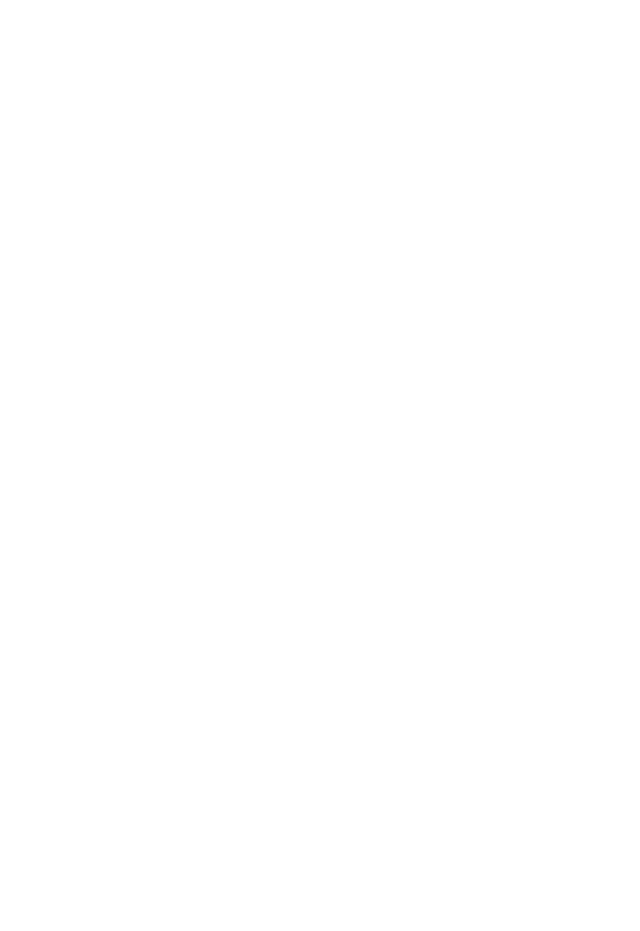
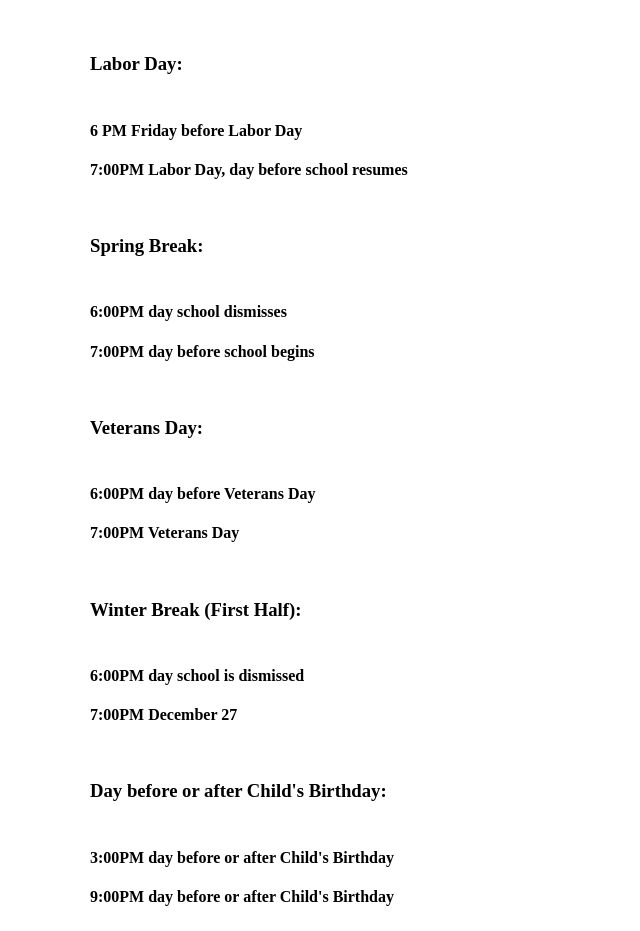
Before and after one commit to daytimedilemma/Level-5-Capstone-Project, a React (Create React App) app in the folder client/: page /submitCustodialResults in a window 1280 px wide. Shown: the part 700-1631 px from the top of the page, without its empty margins (0-640 px from the left). Before the commit the page ends 800 px from the top, so only its background shows below. Built offline with nearby package versions, Linux system fonts and the light colour scheme.

Commit message:
added even and odd components

```diff
--- a/client/src/InputContext.js
+++ b/client/src/InputContext.js
@@ -31,6 +31,23 @@
 
     const [summerList, setSummerList] = useState([])
     const[childAndSeasonList, setChildAndSeasonList] = useState([])
+     const childAndSeasonInputInit = {
+        childName: "",
+        childBeginningSchoolTime: "08:00",
+        childEndingSchoolTime: "03:00",
+        childBirthday: "",
+        fallBreakStartDate: "",
+        fallBreakEndDate: "",
+        winterBreakFirstHalfStartDate: "",
+        winterBreakFirstHalfEndDate: "",
+        winterBreakSecondHalfStartDate: "",
+        winterBreakSecondHalfEndDate: "",
+        springBreakStartDate: "",
+        springBreakEndDate: ""
+    }
+
+    const [childAndSeasonInput, setChildAndSeasonInput] = useState(childAndSeasonInputInit)
+
 
     function getParentData(parentPath, setParentData) {
         axios.get(`/${parentPath}`)
@@ -227,7 +244,9 @@
 
             // getCalendar,
             // calendar
-
+            childAndSeasonInputInit,
+            childAndSeasonInput,
+            setChildAndSeasonInput,
             summerList,
             setSummerList,
             childAndSeasonList,
--- a/client/src/components/SubmitCustodialResults.js
+++ b/client/src/components/SubmitCustodialResults.js
@@ -1,19 +1,22 @@
 import React, { useContext, useState } from "react"
 import { UseContext } from "../InputContext"
+import EvenHolidays from "./seasonBreakInputs/EvenHolidays"
+import OddHolidays from "./seasonBreakInputs/OddHolidays"
 
 export default function SubmitCustodialResults(){
     const {summerList, year} = useContext(UseContext)
 
+    const showEvenHolidays = EvenHolidays
+    console.log(showEvenHolidays)
     // const evenHolidays = {}
     // const oddHolidays = {}
-    // const showHolidays
-    //  if(year % 2 === 0 {
+    // const showEvenHolidays = {
+    //     if(year % 2 === 0) {
+    //         //const showHolidays = EvenHolidays
+    //       }
+    // }
 
-    //     showHolidays = evenHolidays
-    //     return (
-    //         <></>
-    //     )
-    // })
+
     const displayList = summerList.map((item, index) => {
         return (
             <>
@@ -28,7 +31,9 @@
             {displayList}
             <h1>All holidays you have your child</h1>
             <ul>
-
+               {year % 2 === 0 ? <EvenHolidays/>:
+               <OddHolidays/>
+               }
             </ul>
         </>
     )
--- /dev/null
+++ b/client/src/components/seasonBreakInputs/EvenHolidays.js
@@ -0,0 +1,82 @@
+import React from 'react'
+
+export default function EvenHolidays() {
+
+    //const displayEvenYears = evenYears.map(holiday => {
+      //  console.log(holiday)
+     //   return (
+    //        <h1>{holiday.name}</h1>
+    //    )
+   //})
+    const evenYears = [
+
+             {
+                    name: "Dr. Martin Luther King Jr. Day",
+                    beginningTime: "6:00PM",
+                    beginningDay: "Friday before holiday",
+                    endingTime: "7:00PM",
+                    endingDay: "Martin Luther King Jr. Day"
+                },
+                {
+                    name: "Spring Break",
+                    beginningTime: "6:00PM",
+                    beginningDay: "day school dismisses",
+                    endingTime: "7:00PM",
+                    endingDay: "day before school begins"
+                },
+                {
+                    name: "Independence Day",
+                    beginningTime: "6:00PM",
+                    beginningDay: "July 3",
+                    endingTime: "6:00PM",
+                    endingDay: "July 5th"
+                },
+                {
+                    name: "Labor Day",
+                    beginningTime: "6 PM",
+                    beginningDay: "Friday before Labor Day",
+                    endingTime: "7:00PM",
+                    endingDay: "Labor Day, day before school resumes"
+                },
+                {
+                    name: "Spring Break",
+                    beginningTime: "6:00PM",
+                    beginningDay: "day school dismisses",
+                    endingTime: "7:00PM",
+                    endingDay: "day before school begins"
+                },
+                {
+                    name: "Veterans Day",
+                    beginningTime: "6:00PM",
+                    beginningDay: "day before Veterans Day",
+                    endingTime: "7:00PM ",
+                    endingDay: "Veterans Day"
+                },
+                {
+                    name: "Winter Break (First Half)",
+                    beginningTime: "6:00PM",
+                    beginningDay: "day school is dismissed",
+                    endingTime: "7:00PM ",
+                    endingDay: "December 27"
+                },
+                {
+                    name: "Day before or after Child's Birthday",
+                    beginningTime: "3:00PM",
+                    beginningDay: "day before or after Child's Birthday", //Child's Birthday input
+                    endingTime: "9:00PM ",
+                    endingDay: "day before or after Child's Birthday" //Child's Birthday input
+                }
+    ]
+    const displayEvenYears = evenYears.map(holiday =>
+        <>
+            <h3>{holiday.name}:</h3>
+            <h4>{holiday.beginningTime} {holiday.beginningDay}</h4>
+            <h4>{holiday.endingTime} {holiday.endingDay}</h4>
+        </>
+    )
+    return (
+        <>
+            {displayEvenYears}
+        </>
+    )
+}
--- /dev/null
+++ b/client/src/components/seasonBreakInputs/OddHolidays.js
@@ -0,0 +1,75 @@
+import React from 'react'
+
+export default function OddHolidays() {
+    const oddYears = [
+
+                {
+                    name: "President's Day",
+                    beginningTime: "6:00PM",
+                    beginningDay: "day school dismisses",
+                    endingTime: "7:00PM",
+                    endingDay: "day before school begins"
+                },
+                {
+                    name: "Memorial Day",
+                    beginningTime: "6:00PM",
+                    beginningDay: "day school dismisses",
+                    endingTime: "7:00PM",
+                    endingDay: "day before school begins"
+                },
+                {
+                    name: "Pioneer Day",
+                    beginningTime: "6:00PM",
+                    beginningDay: "July 23",
+                    endingTime: "6:00PM",
+                    endingDay: "July 25th"
+                },
+                {
+                    name: "Memorial Day",
+                    beginningTime: "6:00PM",
+                    beginningDay: "Day before Columbus Day",
+                    endingTime: "7:00PM",
+                    endingDay: "Columbus Day"
+                },
+                {
+                    name: "Halloween",
+                    beginningTime: "4:00PM",
+                    beginningDay: "October 31st",
+                    endingTime: "9:00PM",
+                    endingDay: "October 31st"
+                },
+                {
+                    name: "Thanksgiving",
+                    beginningTime: "6:00PM",
+                    beginningDay: "Wednesday before Thanksgiving",
+                    endingTime: "7:00PM",
+                    endingDay: "day before school begins"
+                },
+                {
+                    name: "Winter Break Second Half",
+                    beginningTime: "7:00PM",
+                    beginningDay: "December 27",
+                    endingTime: "7:00PM",
+                    endingDay: "day before school begins"
+                },
+                {
+                    name: "Child's Birthday",
+                    beginningTime: "3:00PM",
+                    beginningDay: "Child's birthday",
+                    endingTime: "9:00PM",
+                    endingDay: "Child's birthday"
+                }
+    ]
+    const displayOddYears = oddYears.map(holiday =>
+        <>
+            <h3>{holiday.name}:</h3>
+            <h4>{holiday.beginningTime} {holiday.beginningDay}</h4>
+            <h4>{holiday.endingTime} {holiday.endingDay}</h4>
+        </>
+    )
+    return (
+        <>
+            {displayOddYears}
+        </>
+    )
+}
--- a/client/src/components/seasonBreakInputs/SeasonalBreaksInput.js
+++ b/client/src/components/seasonBreakInputs/SeasonalBreaksInput.js
@@ -10,7 +10,10 @@
     const { year,
         addNonCustodialParentData,
         addCustodialParentData,
-        setChildAndSeasonList
+        setChildAndSeasonList,
+        childAndSeasonInput,
+        childAndSeasonInputInit,
+        setChildAndSeasonInput
     } = useContext(UseContext)
 
     const navigate = useNavigate()
```
